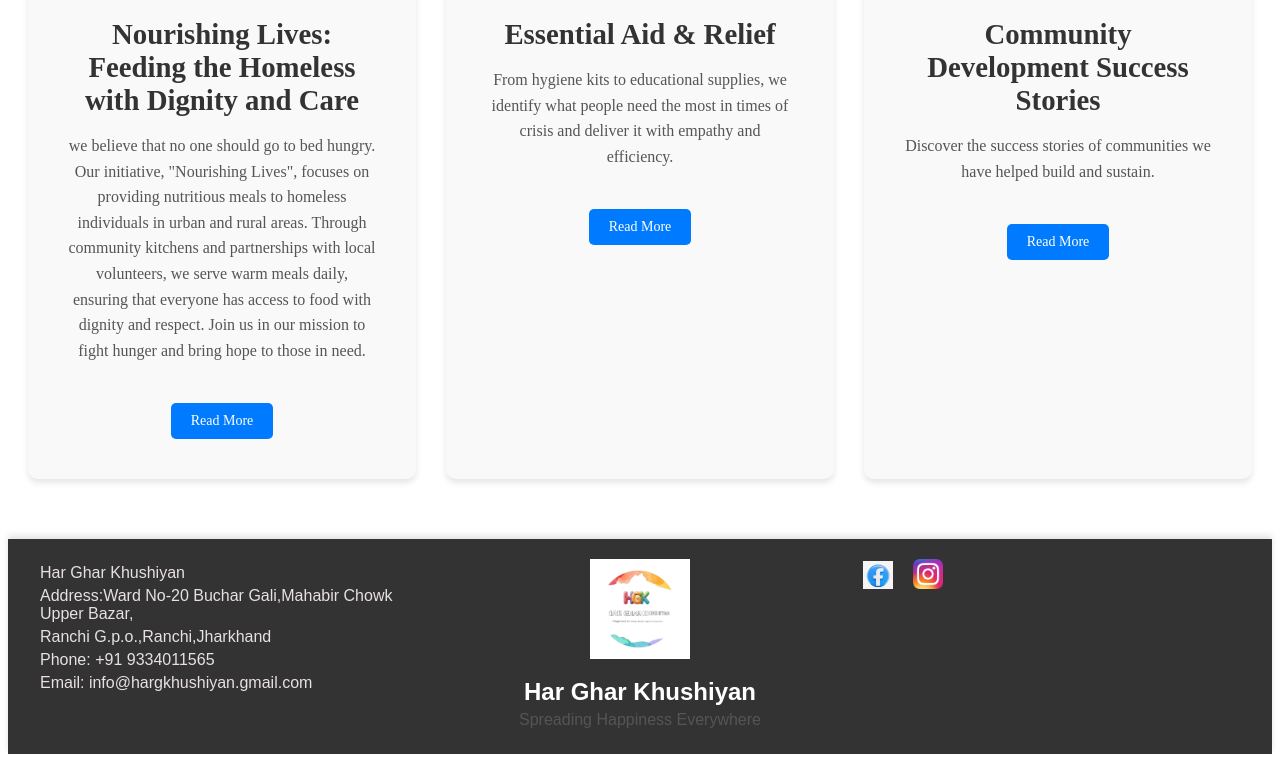
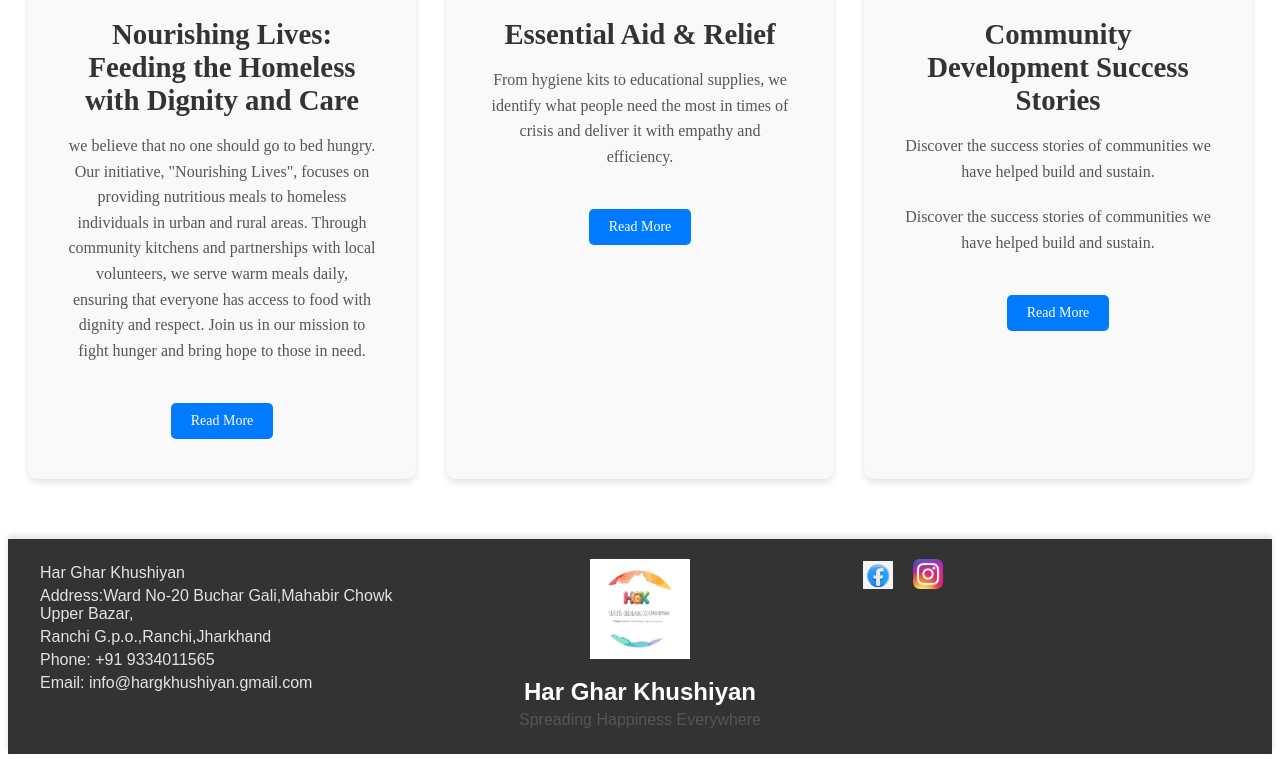
Before and after one commit to pankajsharma068/HarGharKhusiyaan, an Angular app: page / in a window 1280 px wide. Shown: the part 1338-2100 px from the top of the page. Built offline with nearby package versions, Linux system fonts and the light colour scheme.

Commit message:
changed home content

```diff
--- a/src/app/components/home/home.component.html
+++ b/src/app/components/home/home.component.html
@@ -115,6 +115,7 @@
         </div>
         <h3>Community Development Success Stories</h3>
         <p>Discover the success stories of communities we have helped build and sustain.</p>
+        <p>Discover the success stories of communities we have helped build and sustain.</p>
         <a href="#" class="read-more">Read More</a>
       </div>
     </div>
```
